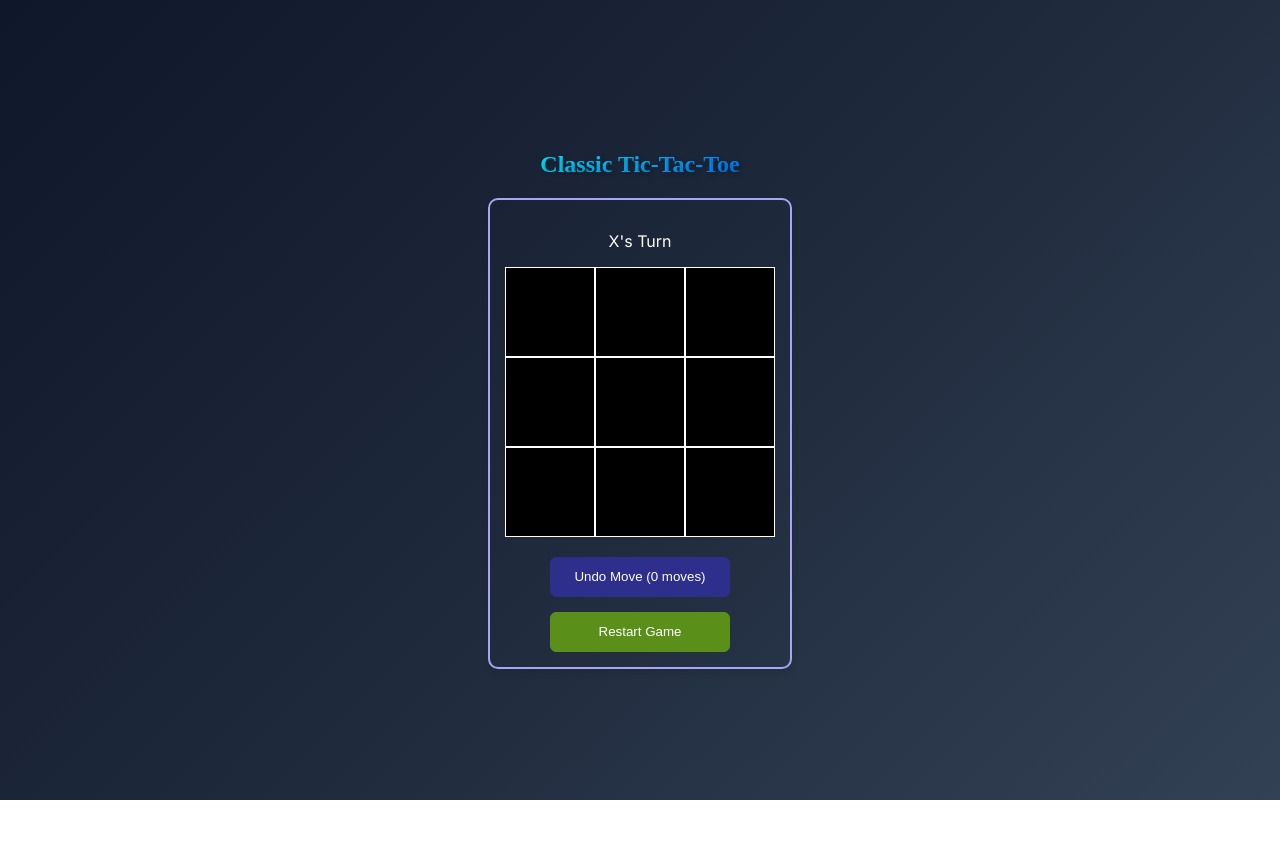
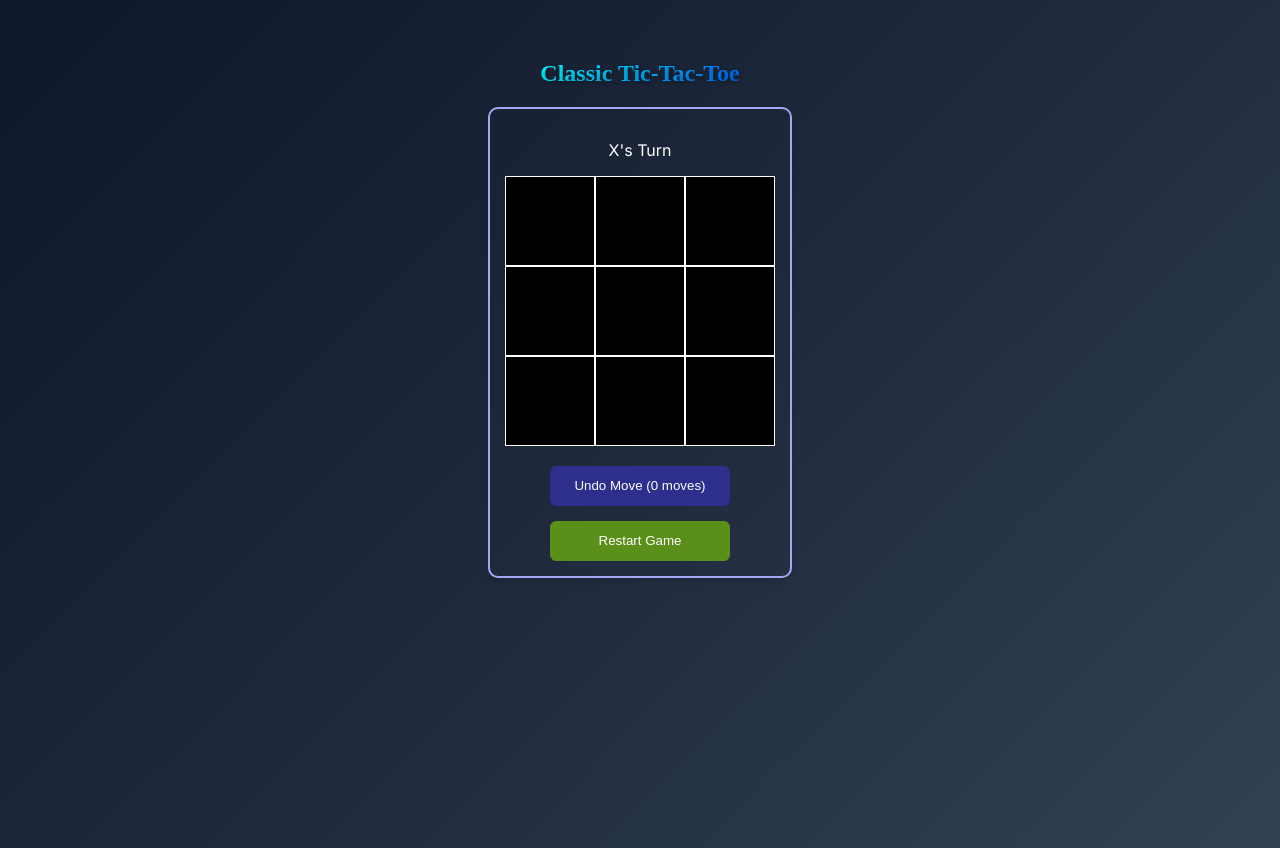
Before and after one commit to abk2191/tic-tac-toe, a React (Vite) app: page / in a window 1280 px wide. Before the commit the page ends 800 px from the top, so only its background shows below. Built offline with nearby package versions, Linux system fonts and the light colour scheme; a web font is replaced by a local one.

Commit message:
Added new features

```diff
--- a/src/App.jsx
+++ b/src/App.jsx
@@ -207,6 +207,7 @@ function App() {
           }}
         />
       )}
+      <div className="wrapper">
         <h2
           style={{
             fontFamily: "Amarante, serif",
@@ -215,6 +216,7 @@ function App() {
         >
           Classic Tic-Tac-Toe
         </h2>
+
         <div className="container">
           {winner === "Draw" ? (
             <p style={{ fontFamily: "Inter, sans-serif", color: "white" }}>
@@ -249,6 +251,7 @@ function App() {
             Restart Game
           </button>
         </div>
+      </div>
     </>
   );
 }
--- a/src/index.css
+++ b/src/index.css
@@ -5,19 +5,23 @@
 }
 
 body {
+  height: 100vh;
+  background: linear-gradient(135deg, #0f172a, #1e293b, #334155);
+}
+
+.wrapper {
   display: flex;
+  flex-direction: column;
   align-items: center;
   justify-content: center;
-  margin: 0;
-  padding: 0;
-  height: 100vh;
-  background: linear-gradient(135deg, #0f172a, #1e293b, #334155);
+  margin-top: 40px;
 }
 
 .container {
   width: fit-content;
   height: auto;
   display: flex;
+
   flex-direction: column;
   align-items: center;
   justify-content: center;
```
Lines whose indentation alone changed are shown as unchanged.
